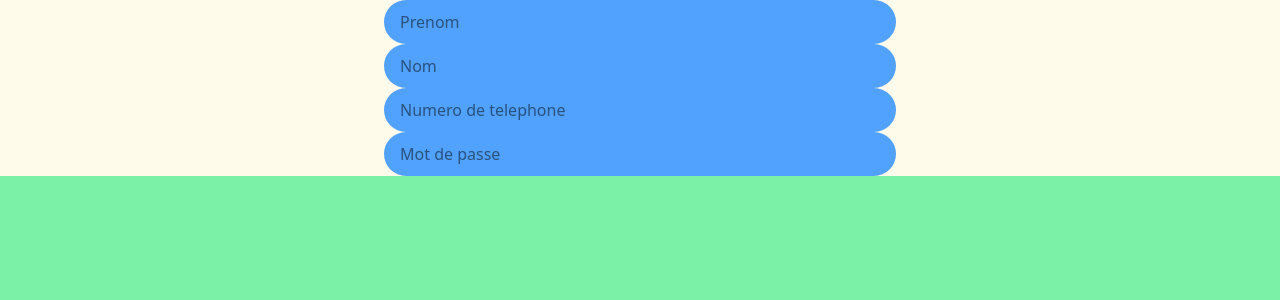
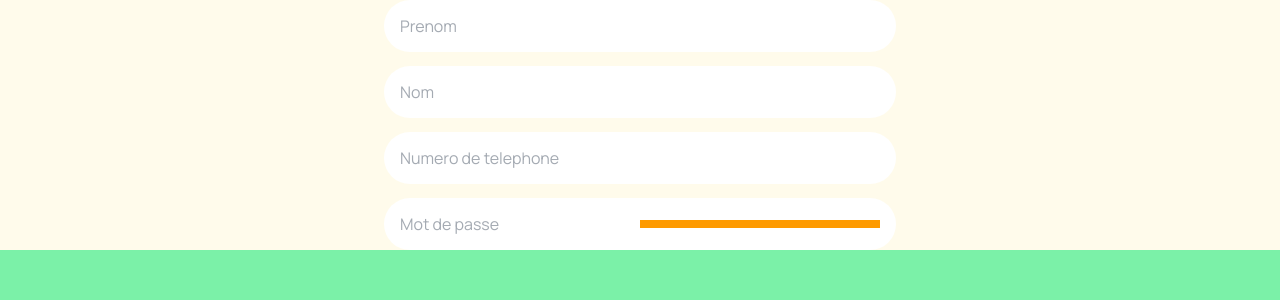
Before and after one commit to PIL-2425-Group-27/PIL1_2425_27, a React (Vite) app in the folder you_go_app/frontend/: page /Login in a window 1280 px wide. Shown: the top 300 px of the page. Built offline with nearby package versions, Linux system fonts and the light colour scheme.

Commit message:
style: enhance Login page layout and input accessibility

```diff
--- a/you_go_app/frontend/src/index.css
+++ b/you_go_app/frontend/src/index.css
@@ -1,8 +1,22 @@
 @import "tailwindcss";
+
 @font-face {
     font-family: manrope;
     src: url(../public/fonts/Manrope-VariableFont_wght.ttf);
 }
-@theme{
+
+@theme {
     --font-manrope: manrope, "sans-serif";
 }
+
+@layer base {
+
+    input[type="number"]::-webkit-inner-spin-button,
+    input[type="number"]::-webkit-outer-spin-button {
+        -webkit-appearance: none;
+        margin: 0;
+    }
+    input[type="number"] {
+        appearance: textfield;
+    }
+}
--- a/you_go_app/frontend/src/pages/Login.jsx
+++ b/you_go_app/frontend/src/pages/Login.jsx
@@ -1,43 +1,54 @@
-import Navbar from "../components/Navbar";
+import { useState } from "react";
 function Login() {
+    const [visible, setvisible] = useState(false)
     return (
         <>
-            <div className="w-full h-screen bg-white flex flex-col md:bg-amber-300 lg:bg-green-300">
+            <div className="w-full h-screen bg-white flex flex-col md:bg-amber-300 lg:bg-green-300 font-manrope">
                 <form
-                    className="w-full h-fit flex flex-col items-center bg-amber-50"
+                    className="w-full h-fit flex flex-col items-center gap-3.5 bg-amber-50 text-gray-600 [&_input]:focus:outline-0 [&_input]:w-full"
                     action=""
                     method="post"
                 >
-                    <div className="w-9/12 max-w-lg h-11 bg-blue-400 rounded-4xl flex flex-row items-center justify-between px-4">
+                    <div className="w-9/12 max-w-lg h-13 bg-white rounded-4xl flex flex-row items-center justify-between px-4 focus-within:border-2 border-blue-300">
                         <input
                             placeholder="Prenom"
                             type="text"
                             name="fistname"
                             id="firstname"
+                            required
                         />
                     </div>
-                    <div className="w-9/12 max-w-lg h-11 bg-blue-400 rounded-4xl flex flex-row items-center justify-between px-4">
+                    <div className="w-9/12 max-w-lg h-13 bg-white rounded-4xl flex flex-row items-center justify-between px-4 focus-within:border-2 border-blue-300">
                         <input
                             placeholder="Nom"
                             type="text"
                             name="lastname"
                             id="lastname"
+                            required
                         />
                     </div>
-                    <div className="w-9/12 max-w-lg h-11 bg-blue-400 rounded-4xl flex flex-row items-center justify-between px-4">
+                    <div className="w-9/12 max-w-lg h-13 bg-white rounded-4xl flex flex-row items-center justify-between px-4 focus-within:border-2 border-blue-300">
                         <input
+                            className=""
                             placeholder="Numero de telephone"
-                            type="tel"
+                            type="number"
                             name="phone"
                             id="phone"
+                            required
                         />
                     </div>
-                    <div className="w-9/12 max-w-lg h-11 bg-blue-400 rounded-4xl flex flex-row items-center justify-between px-4">
+                    <div className="w-9/12 max-w-lg h-13 bg-white rounded-4xl flex flex-row items-center justify-between px-4 focus-within:border-2 border-blue-300">
                         <input
                             placeholder="Mot de passe"
-                            type="text"
+                            type={visible ? 'text' : 'password'}
                             name="password"
                             id="password"
+                            required
+                        />
+                        <input
+                            type="checkbox"
+                            onClick={() => { setvisible(!visible) }}
+                            className="w-2 h-2 appearance-none bg-amber-500"
                         />
                     </div>
                 </form>
```
